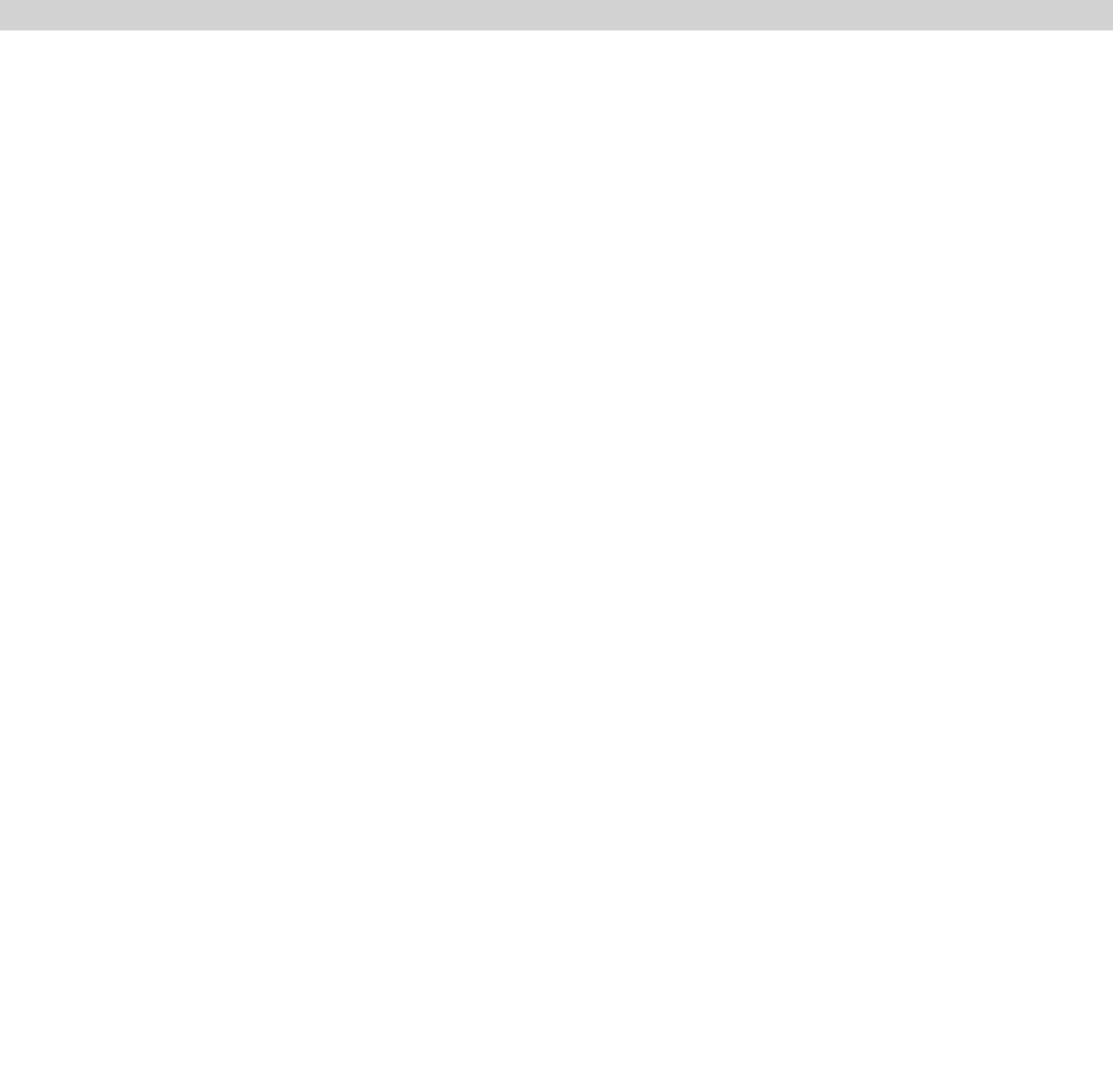
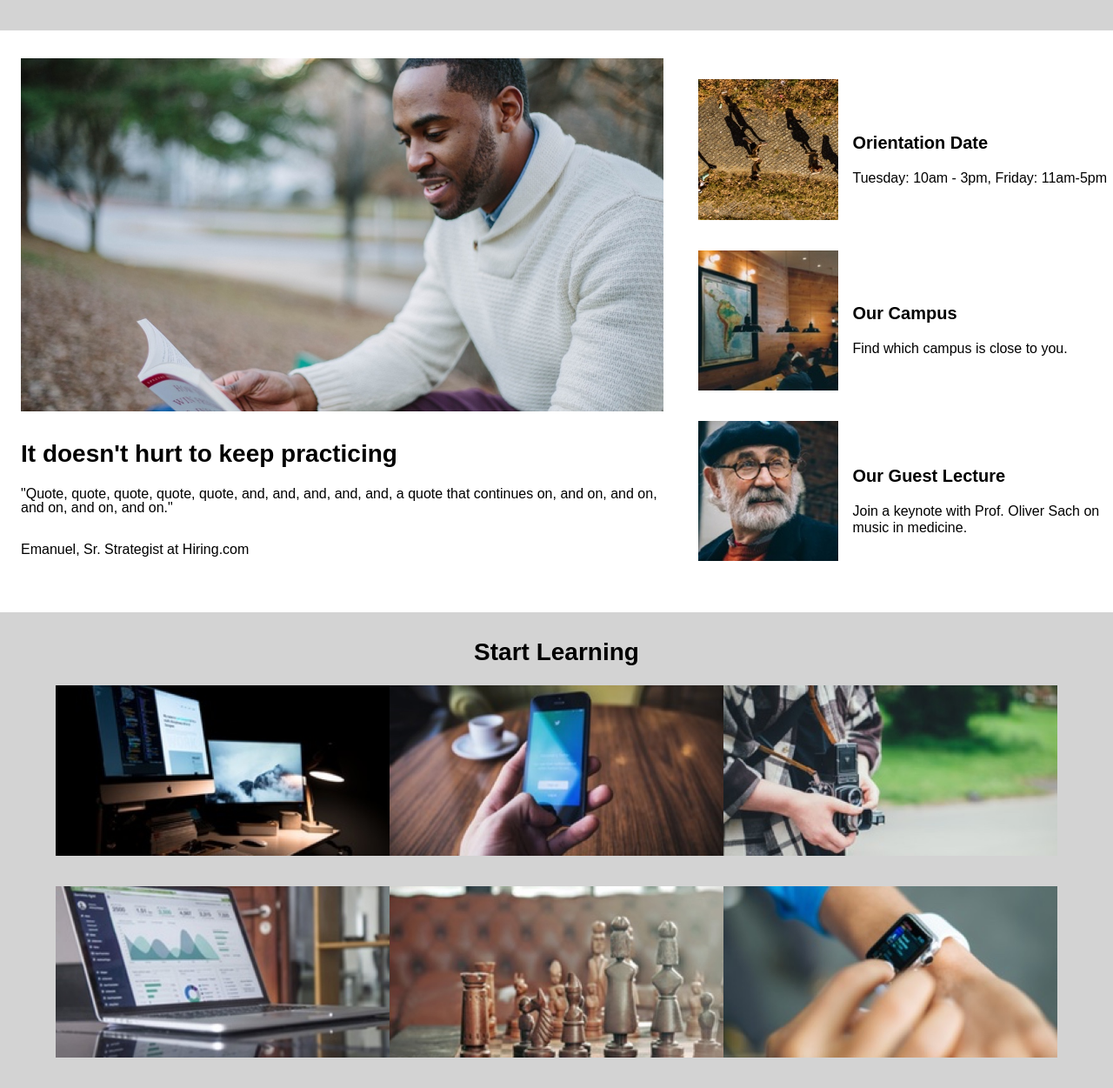
Before and after one commit to bremsethvining/colmar, a plain HTML site: page index.html in a window 1280 px wide. Shown: the part 642-1893 px from the top of the page at 87% size. Before the commit the page ends 800 px from the top, so only its background shows below. Drawn offline with Linux system fonts and the light colour scheme.

Commit message:
Add sections to html and css.

```diff
--- a/index.html
+++ b/index.html
@@ -11,7 +11,7 @@
     <header>
       <div class="logo">
         <img src="./resources/media/images/ic-logo.svg" alt="Colmar Logo">
-        <h2><span class="bold">Colmar</span><span class="thin">Academy</span></h2>
+        <h3><span class="bold">Colmar</span><span class="thin">Academy</span></h3>
       </div>
 
       <nav>
@@ -31,11 +31,125 @@
 
       <div class="right_column">
         <h1>Learn something new everyday</h1>
-        <h3>Lorem ipsum dolore sit amet, consectetur adipiscing elit.</h3>
+        <h4>Lorem ipsum dolore sit amet, consectetur adipiscing elit.</h4>
         <div class="start_button">
           <span>Start Here</span>
         </div>
       </div>
     </section>
+
+    <!--main information section-->
+    <section class="main_information">
+      <div class="left_column">
+        <div class="img_container">
+          <img src="./resources/media/images/information-main.jpg" alt="Man on Laptop">
+        </div>
+        <h2>It doesn't hurt to keep practicing</h2>
+        <p>"Quote, quote, quote, quote, quote, and, and, and, and, and, a quote that continues on,
+        and on, and on, and on, and on, and on."</p>
+        <p>Emanuel, Sr. Strategist at Hiring.com</p>
+      </div>
+
+      <div class="right_column" id="start">
+        <div class="row">
+          <div class="img_container">
+            <img src="./resources/media/images/information-orientation.jpg" alt="Orientation">
+          </div>
+          <div class="sub_column">
+            <h4>Orientation Date</h4>
+            <p>Tuesday: 10am - 3pm, Friday: 11am-5pm</p>
+            <a href="#"></a>
+          </div>
+        </div>
+        <div class="row">
+          <div class="img_container">
+            <img src="./resources/media/images/information-campus.jpg" alt="Campus">
+          </div>
+          <div class="sub_column">
+            <h4>Our Campus</h4>
+            <p>Find which campus is close to you.</p>
+          </div>
+        </div>
+        <div class="row">
+          <div class="img_container">
+            <img src="./resources/media/images/information-guest-lecture.jpg" alt="Professor">
+          </div>
+          <div class="sub_column">
+            <h4>Our Guest Lecture</h4>
+            <p>Join a keynote with Prof. Oliver Sach on music in medicine.</p>
+          </div>
+        </div>
+      </div>
+    </section>
+
+    <!--Course section-->
+    <section class="course_list">
+      <h2>Start Learning</h2>
+      <div class="courses">
+        <div class="course">
+          <div class="img_container">
+            <img src="./resources/media/images/course-software.jpg" alt="Software">
+          </div>
+          <div class="sub_column">
+            <h4></h4>
+            <p></p>
+            <p></p>
+          </div>
+        </div>
+        <div class="course">
+          <div class="img_container">
+            <img src="./resources/media/images/course-computer-art.jpg" alt="Computer Art">
+          </div>
+          <div class="sub_column">
+            <h4></h4>
+            <p></p>
+            <p></p>
+          </div>
+        </div>
+        <div class="course">
+          <div class="img_container">
+            <img src="./resources/media/images/course-design.jpg" alt="Design">
+          </div>
+          <div class="sub_column">
+            <h4></h4>
+            <p></p>
+            <p></p>
+          </div>
+        </div>
+        <div class="course">
+          <div class="img_container">
+            <img src="./resources/media/images/course-data.jpg" alt="Data">
+          </div>
+          <div class="sub_column">
+            <h4></h4>
+            <p></p>
+            <p></p>
+          </div>
+        </div>
+        <div class="course">
+          <div class="img_container">
+            <img src="./resources/media/images/course-business.jpg" alt="Business">
+          </div>
+          <div class="sub_column">
+            <h4></h4>
+            <p></p>
+            <p></p>
+          </div>
+        </div>
+        <div class="course">
+          <div class="img_container">
+            <img src="./resources/media/images/course-marketing.jpg" alt="Marketing">
+          </div>
+          <div class="sub_column">
+            <h4></h4>
+            <p></p>
+            <p></p>
+          </div>
+        </div>
+      </div>
+    </section>
+
+    <!--  -->
+
   </body>
 </html>
--- a/resources/css/style.css
+++ b/resources/css/style.css
@@ -24,15 +24,15 @@ header {
   width: auto;
 }
 
-.logo h2 {
+.logo h3 {
   font-size: 1.25rem;
 }
 
-h2 .bold {
+h3 .bold {
   font-weight: 900;
 }
 
-h2 .thin {
+h3 .thin {
   font-weight: 300;
 }
 
@@ -82,7 +82,7 @@ h1 {
   max-width: 80%;
 }
 
-h3 {
+h4 {
   margin: 1rem 1rem 1rem 0;
   line-height: 1.5;
   font-size: 1.25rem;
@@ -98,3 +98,115 @@ h3 {
   padding: 8px 0;
   margin: 1rem 1rem 1rem 0;
 }
+
+/*Main information*/
+.main_information {
+  display: flex;
+  flex-direction: row;
+  align-items: center;
+  justify-content: flex-start;
+}
+
+.left_column {
+  width: 60%;
+  overflow: hidden;
+  display: flex;
+  flex-direction: column;
+  justify-content: flex-start;
+  align-items: flex-start;
+  margin: 32px 24px;
+}
+
+.main_information .left_column .img_container {
+  width: 100%;
+  height: auto;
+  overflow: hidden;
+}
+
+.main_information .left_column .img_container img {
+  width: 100%;
+  height: auto;
+}
+
+h2 {
+  font-size: 1.75rem;
+  font-weight: 750;
+  margin-top: 32px;
+  margin-bottom: 24px;
+}
+
+.left_column p {
+  margin-bottom: 32px;
+}
+
+#start {
+  justify-content: flex-start;
+}
+
+.row {
+  display: flex;
+  flex-direction: row;
+  justify-content: flex-start;
+  align-items: center;
+}
+
+.right_column .img_container {
+  width: 35%;
+  height: auto;
+  overflow: hidden;
+  margin: 16px;
+}
+
+.right_column .img_container img {
+  width: 100%;
+  height: auto;
+}
+
+.sub_column {
+  width: 65%;
+  display: flex;
+  flex-direction: column;
+  justify-content: flex-start;
+  align-items: flex-start;
+  line-height: 1.2;
+}
+
+
+/*Course List Section*/
+
+.course_list {
+  background-color: lightgrey;
+  display: flex;
+  flex-direction: column;
+  justify-content: center;
+  align-content: center;
+  align-items: center;
+}
+
+.courses {
+  display: flex;
+  flex-direction: row;
+  flex-wrap: wrap;
+  justify-content: center;
+  align-items: center;
+  align-content: center;
+}
+
+.course {
+  width: 30%;
+  display: flex;
+  flex-direction: column;
+  justify-content: flex-start;
+  align-items: center;
+}
+
+.course .img_container {
+  width: 100%;
+  height: auto;
+  overflow: hidden;
+}
+
+.course .img_container img {
+  width: 100%;
+  height: 100%;
+}
```
